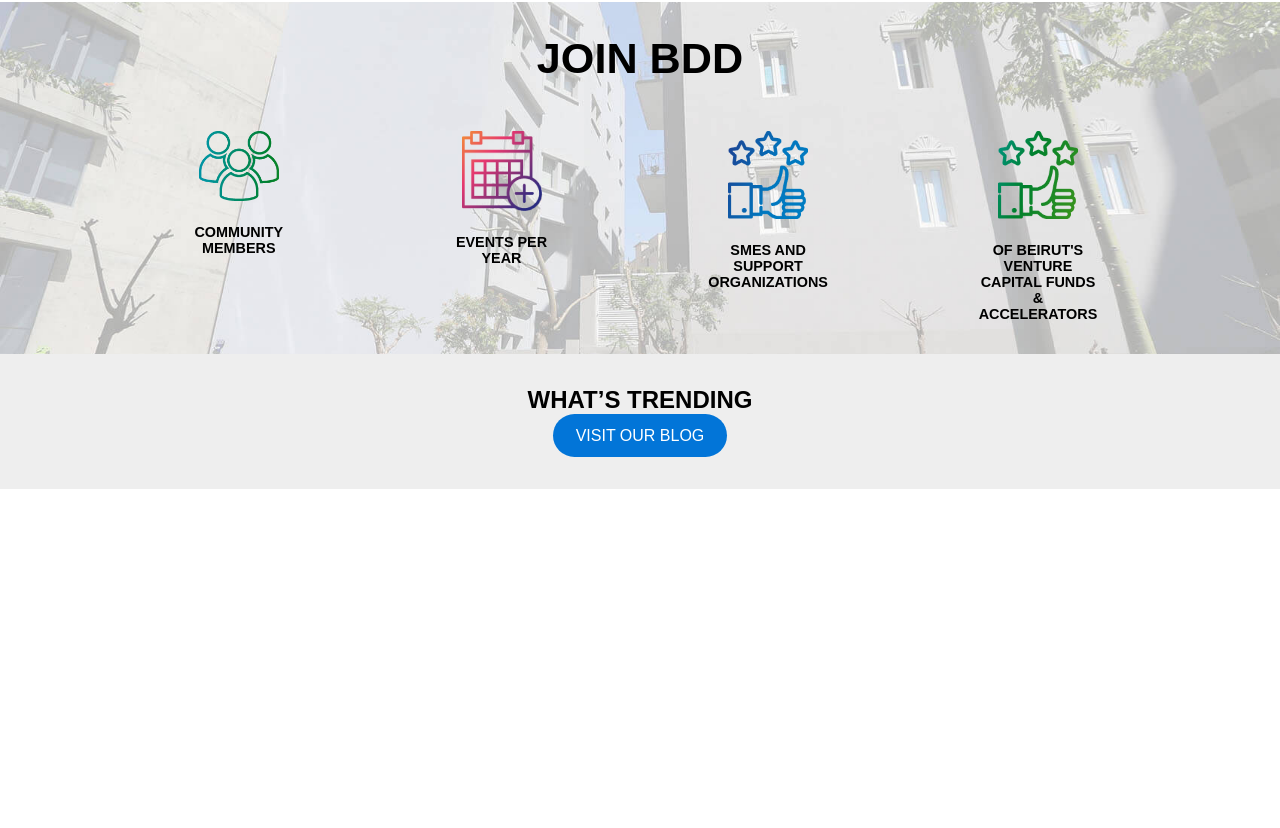
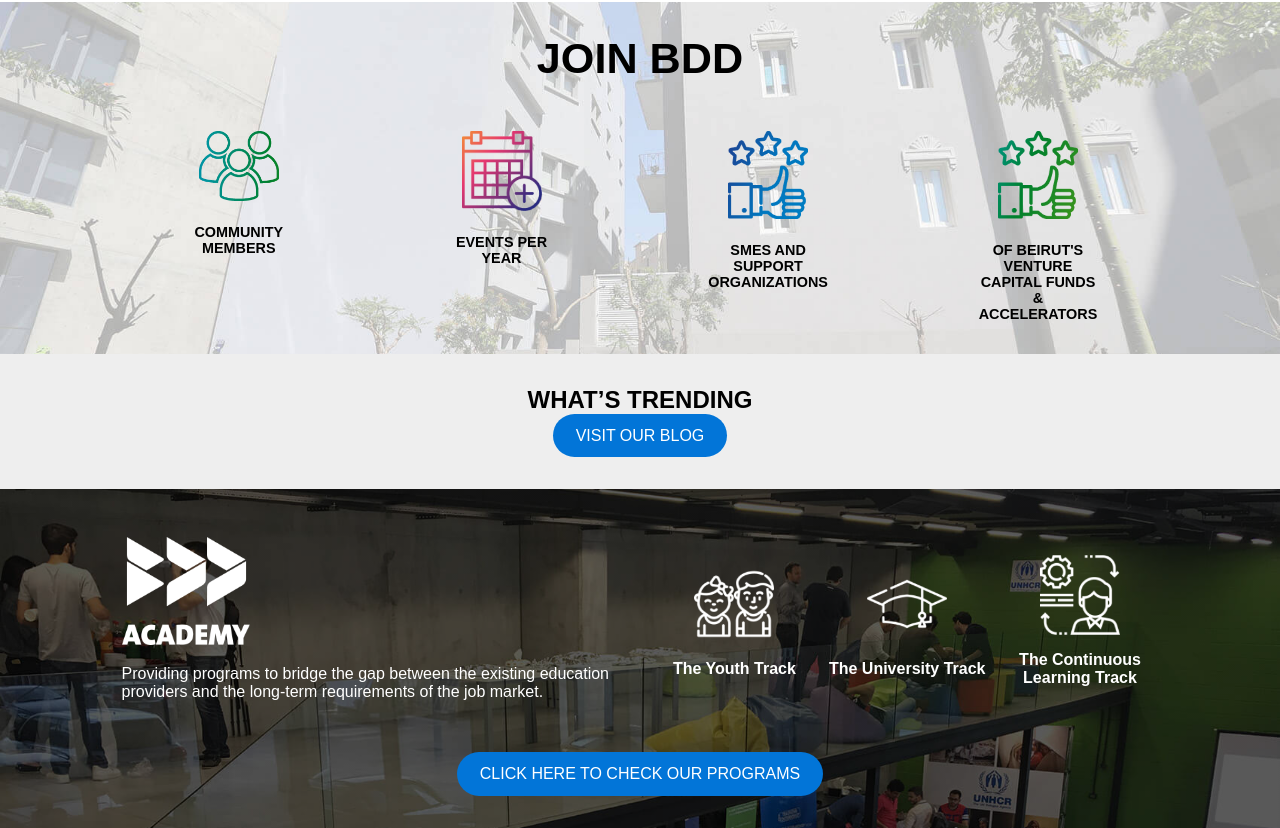
Before and after one commit to abdallahmoubarak/bdd-clone-frontend, a plain HTML site: page index.html in a window 1280 px wide. Shown: the part 3523-4351 px from the top of the page. Before the commit the page ends 4012 px from the top, so only its background shows below. Drawn offline with Linux system fonts and the light colour scheme.

Commit message:
Academy Section

```diff
--- a/index.html
+++ b/index.html
@@ -230,5 +230,44 @@
         <div class="btn bluebtn">VISIT OUR BLOG</div>
       </div>
     </section>
+
+    <!-- Academy -->
+    <section class="academySection">
+      <div class="academyImg"></div>
+      <div class="acaCardContainer">
+        <div class="acaCard1">
+          <div class="acaCardImg1">
+            <img width="100%" src="/src/imgs/icons/logo-academy.png" alt="" />
+          </div>
+          <div class="acaTxt1">
+            Providing programs to bridge the gap between the existing education
+            providers and the long-term requirements of the job market.
+          </div>
+        </div>
+        <div class="crdlist">
+          <div class="acaCard">
+            <div class="acaCardImg">
+              <img width="100%" src="/src/imgs/icons/10.png" alt="" />
+            </div>
+            <div class="acaTxt">The Youth Track</div>
+          </div>
+          <div class="acaCard">
+            <div class="acaCardImg">
+              <img width="100%" src="/src/imgs/icons/11.png" alt="" />
+            </div>
+            <div class="acaTxt">The University Track</div>
+          </div>
+          <div class="acaCard">
+            <div class="acaCardImg">
+              <img width="100%" src="/src/imgs/icons/14.png" alt="" />
+            </div>
+            <div class="acaTxt">The Continuous Learning Track</div>
+          </div>
+        </div>
+      </div>
+      <div class="fcenter">
+        <div class="btn bluebtn">CLICK HERE TO CHECK OUR PROGRAMS</div>
+      </div>
+    </section>
   </body>
 </html>
--- a/src/css/styles.css
+++ b/src/css/styles.css
@@ -391,3 +391,79 @@
   justify-content: center;
   align-items: center;
 }
+
+/* academy section */
+
+.academySection {
+  min-height: 20rem;
+  position: relative;
+  padding: 2rem;
+  color: white;
+}
+.academyImg {
+  background-image: url("/src/imgs/parallax-7.jpg");
+  background-size: cover;
+  background-position-x: center;
+  position: absolute;
+  top: 0;
+  left: 0;
+  right: 0;
+  z-index: -2;
+  height: 100%;
+}
+
+.academyImg:before {
+  content: "";
+  position: absolute;
+  top: 0;
+  right: 0;
+  bottom: 0;
+  left: 0;
+  background-image: linear-gradient(to bottom right, #000000, #000000);
+  opacity: 0.5;
+  z-index: -1;
+}
+
+.acaCardContainer {
+  padding: 1rem 7vw;
+  padding-bottom: 3rem;
+  display: flex;
+  flex-wrap: wrap;
+  gap: 1rem 2rem;
+}
+
+.acaCard1 {
+  flex: 1 1 12rem;
+  display: flex;
+  flex-direction: column;
+  gap: 1rem;
+}
+.acaCard {
+  flex: 1 1 6rem;
+  display: flex;
+  flex-direction: column;
+  gap: 1rem;
+  justify-content: center;
+  align-items: center;
+}
+.acaCardImg1 {
+  width: 8rem;
+}
+.acaCardImg {
+  width: 5rem;
+  height: 5rem;
+}
+.acaTxt1 {
+  padding-bottom: 0.2rem;
+}
+.acaTxt {
+  text-align: center;
+  font-weight: bold;
+}
+.crdlist {
+  display: flex;
+  justify-content: center;
+  align-items: center;
+  gap: 1rem;
+  flex: 1 1 12rem;
+}
```
Also changed, not shown: src/imgs/parallax-7.jpg (added).
